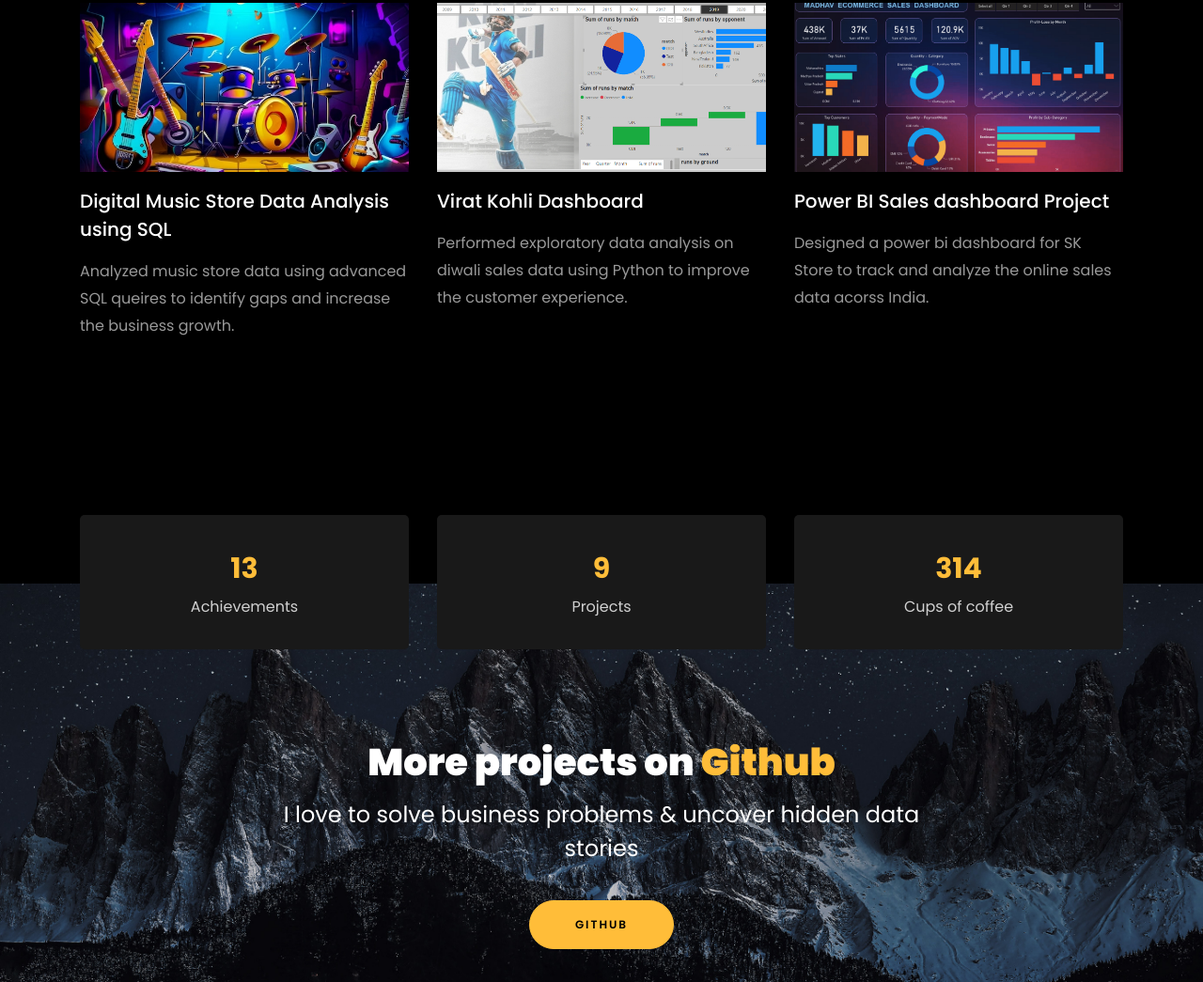
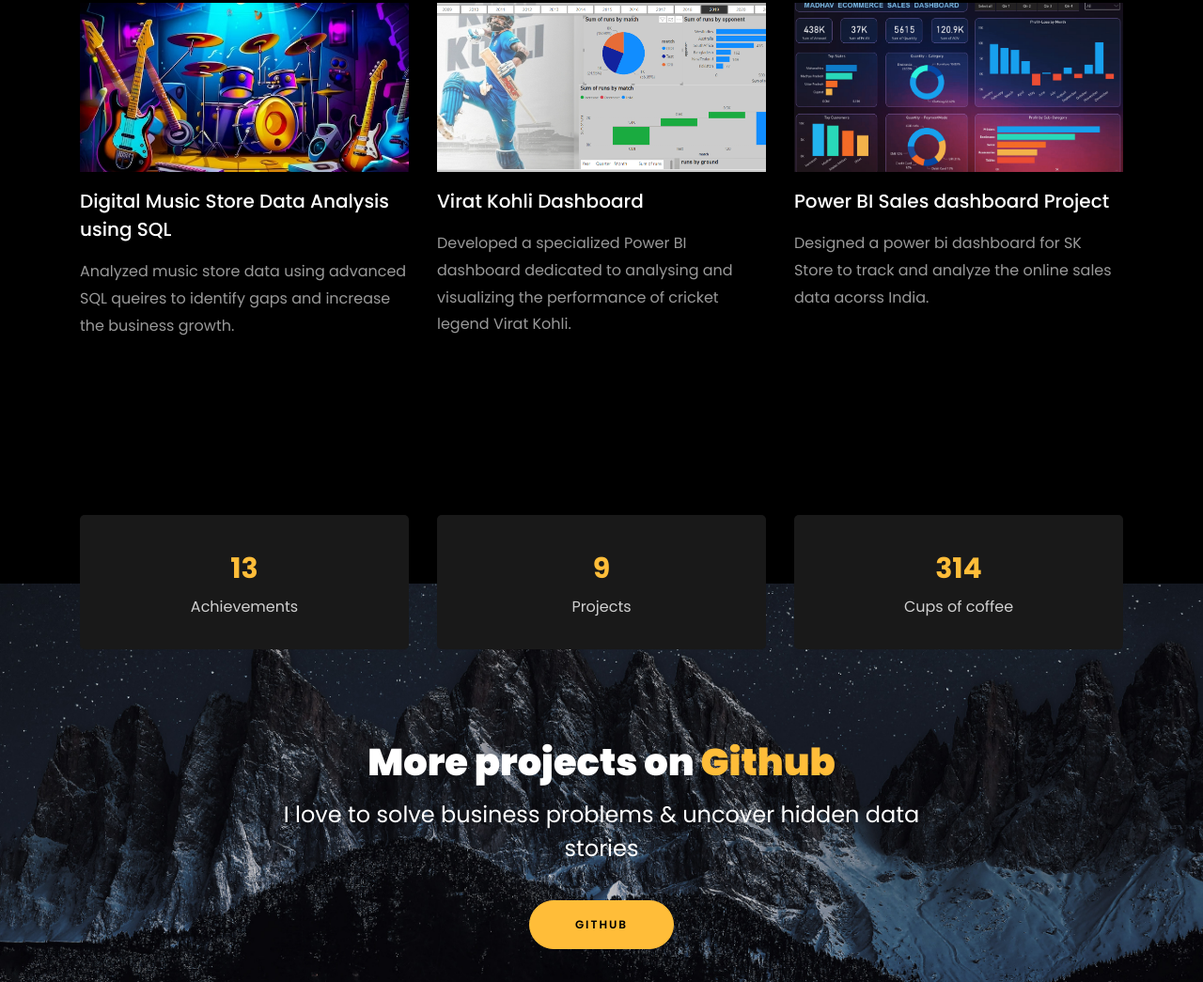
Before and after one commit to Somnath9392/somnath.github.io, a plain HTML site: page index.html in a window 1280 px wide. Shown: the part 3679-4724 px from the top of the page at 94% size. Drawn offline with Linux system fonts and the light colour scheme; files whose address does not match are found by name.

Commit message:
Update index.html

```diff
--- a/index.html
+++ b/index.html
@@ -426,7 +426,7 @@
               <div class="text mt-3 float-right d-block">
 
                 <h3 class="heading"><a href="https://github.com/Somnath9392/viratkohli-dashboard ">Virat Kohli Dashboard</a></h3>
-                <p>Performed exploratory data analysis on diwali sales data using Python to improve the customer experience.</p>
+                <p>Developed a specialized Power BI dashboard dedicated to analysing and visualizing the performance of cricket legend Virat Kohli.</p>
               </div>
             </div>
           </div>
```
